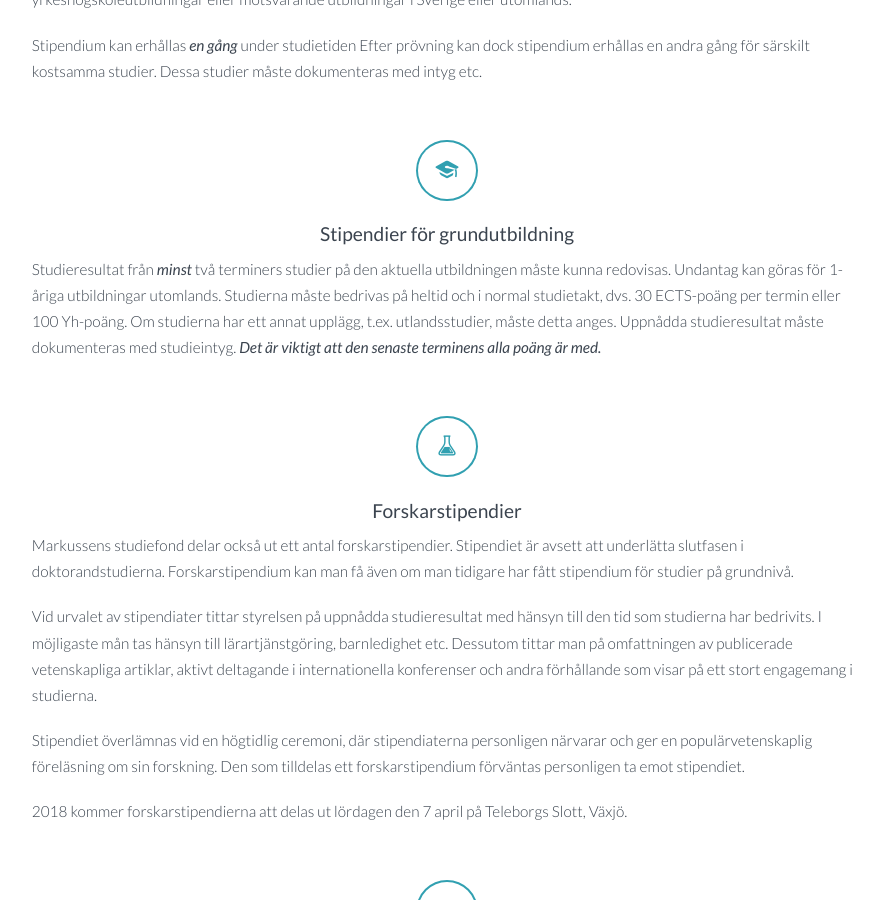
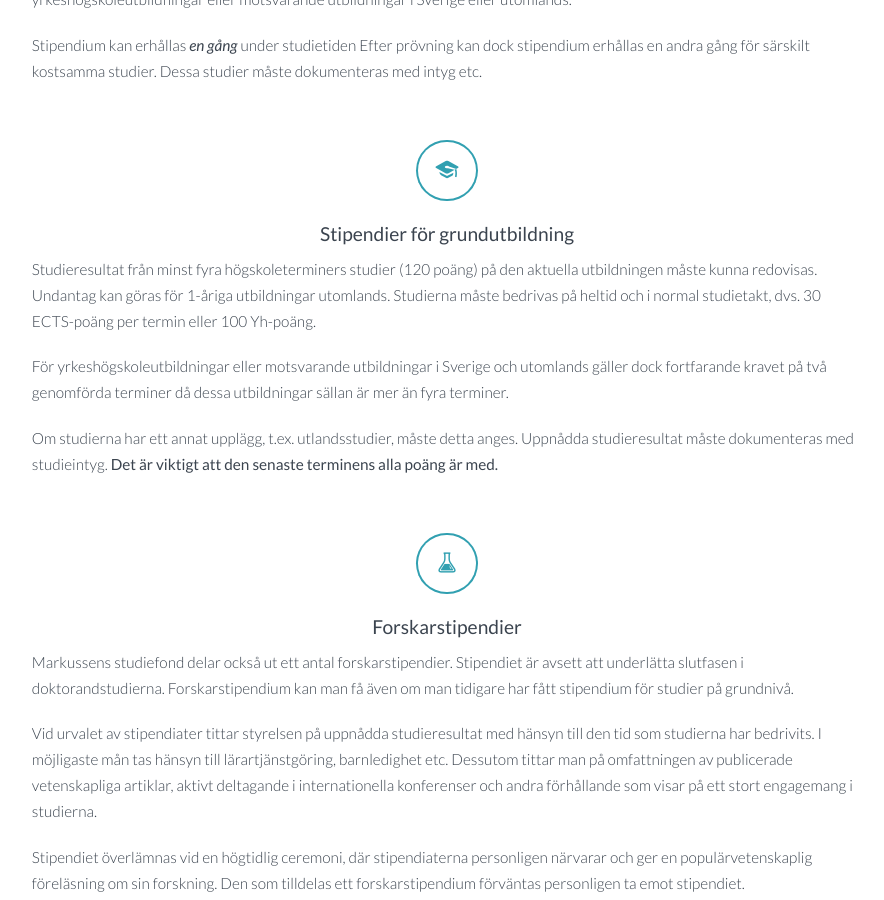
Before and after one commit to standout/markussens.se, a Jekyll site: the page built from presentation.md, in a window 1280 px wide and 900 px high, scrolled down 964 px. Shown: the whole window, without its empty margins (193-1077 px from the left). Built offline with Jekyll 4.4.1, drawn with Linux system fonts in a browser that asks for light colours; nearby versions of some CDN libraries.

Commit message:
Update text for undergraduate scholarships (#37)
* Update text for undergraduate scholarships

* fixup! Update text for undergraduate scholarships

```diff
--- a/presentation.md
+++ b/presentation.md
@@ -35,12 +35,11 @@ permalink: /presentation/
   <span class="sub--section-icon" data-icon="b"></span>
   <h3>Stipendier för grundutbildning</h3>
 
-  Studieresultat från *minst* två terminers studier på den aktuella utbildningen
-  måste kunna redovisas. Undantag kan göras för 1-åriga utbildningar utomlands.
-  Studierna måste bedrivas på heltid och i normal studietakt, dvs. 30 ECTS-poäng
-  per termin eller 100 Yh-poäng. Om studierna har ett annat upplägg, t.ex.
-  utlandsstudier, måste detta anges. Uppnådda studieresultat måste dokumenteras
-  med studieintyg. *Det är viktigt att den senaste terminens alla poäng är med.*
+  Studieresultat från minst fyra högskoleterminers studier (120 poäng) på den aktuella utbildningen måste kunna redovisas. Undantag kan göras för 1-åriga utbildningar utomlands. Studierna måste bedrivas på heltid och i normal studietakt, dvs. 30 ECTS-poäng per termin eller 100 Yh-poäng.
+
+  För yrkeshögskoleutbildningar eller motsvarande utbildningar i Sverige och utomlands gäller dock fortfarande kravet på två genomförda terminer då dessa utbildningar sällan är mer än fyra terminer.
+
+  Om studierna har ett annat upplägg, t.ex. utlandsstudier, måste detta anges. Uppnådda studieresultat måste dokumenteras med studieintyg. **Det är viktigt att den senaste terminens alla poäng är med.**
 
   <span class="sub--section-icon" data-icon="c"></span>
   <h3>Forskarstipendier</h3>
```
